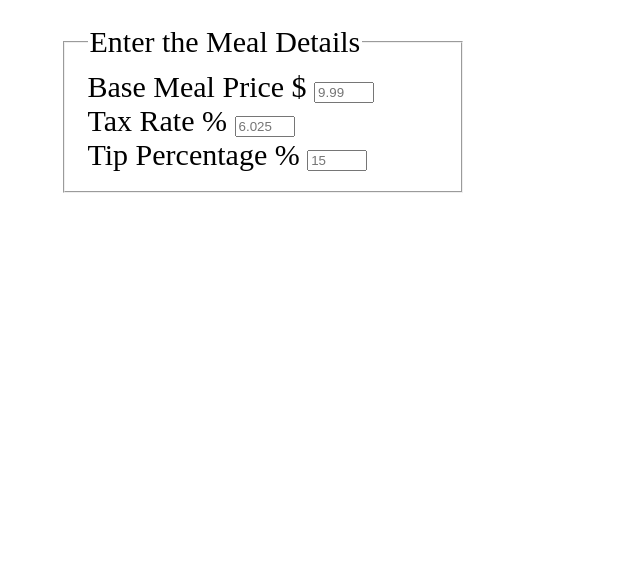
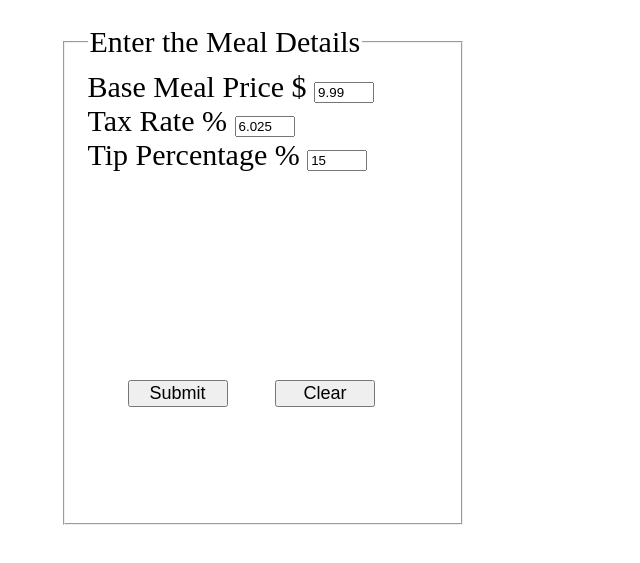
Before and after one commit to thinkful-ei-armadillo/Wait-Staff-Calculator, a plain HTML site: page index.html in a window 1280 px wide. Shown: the part 79-642 px from the top of the page, without its empty margins (245-885 px from the left). Drawn offline with Linux system fonts and the light colour scheme.

Commit message:
Meal Details complet

```diff
--- a/index.css
+++ b/index.css
@@ -10,8 +10,17 @@ h1{
     font-size: 30px;
     width: 400px;
     margin-left: 300px;
+    height: 500px;
 }
 
 .input{
     width: 60px;
 }
+
+.button{
+    font-size: 18px;
+    width: 100px;
+    position: relative;
+    top: 200px;
+    margin-left:40px;
+}
--- a/index.html
+++ b/index.html
@@ -15,11 +15,13 @@
         <legend>Enter the Meal Details</legend>
         <form for="entering meal details">
             <label for="base meal price">Base Meal Price $</label>
-            <input type="number" for="base meal price" placeholder="9.99" class="input"><br>
+            <input type="number" for="base meal price" value="9.99" class="input" step=".01" min=".01" required><br>
             <label for="tax rate">Tax Rate %</label>
-            <input type="number" for="tax rate" placeholder="6.025" class="input"><br>
+            <input type="number" for="tax rate" value="6.025" class="input" step=".001" min=".001" required><br>
             <label for="tip percentage">Tip Percentage %</label>
-            <input type="number" for='tip percentage' placeholder="15" class="input"><br>
+            <input type="number" for='tip percentage' value="15" min="0" class="input" required><br>
+            <input type="submit" for='submit input' class="button">
+            <input type="submit" for="cancel" value="Clear" class="button">
         </form>
     </fieldset>
 </body>
```
